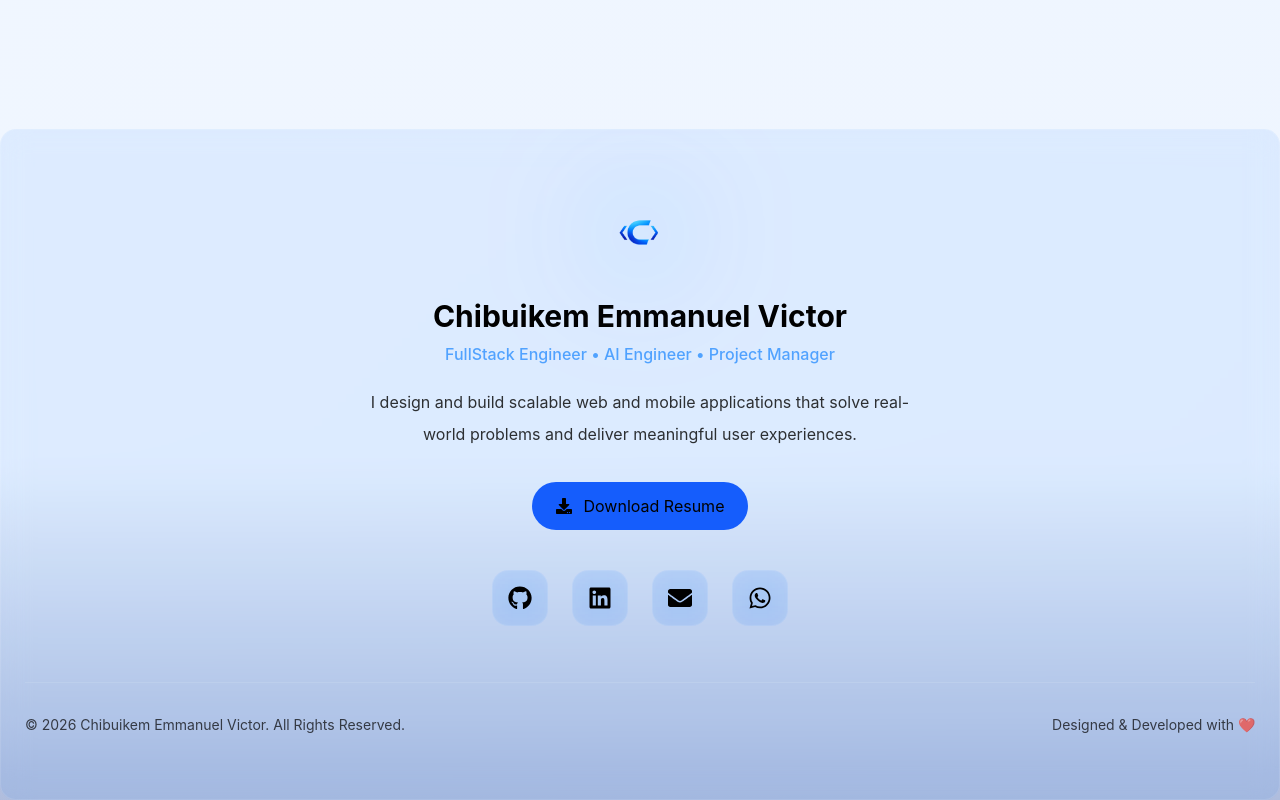
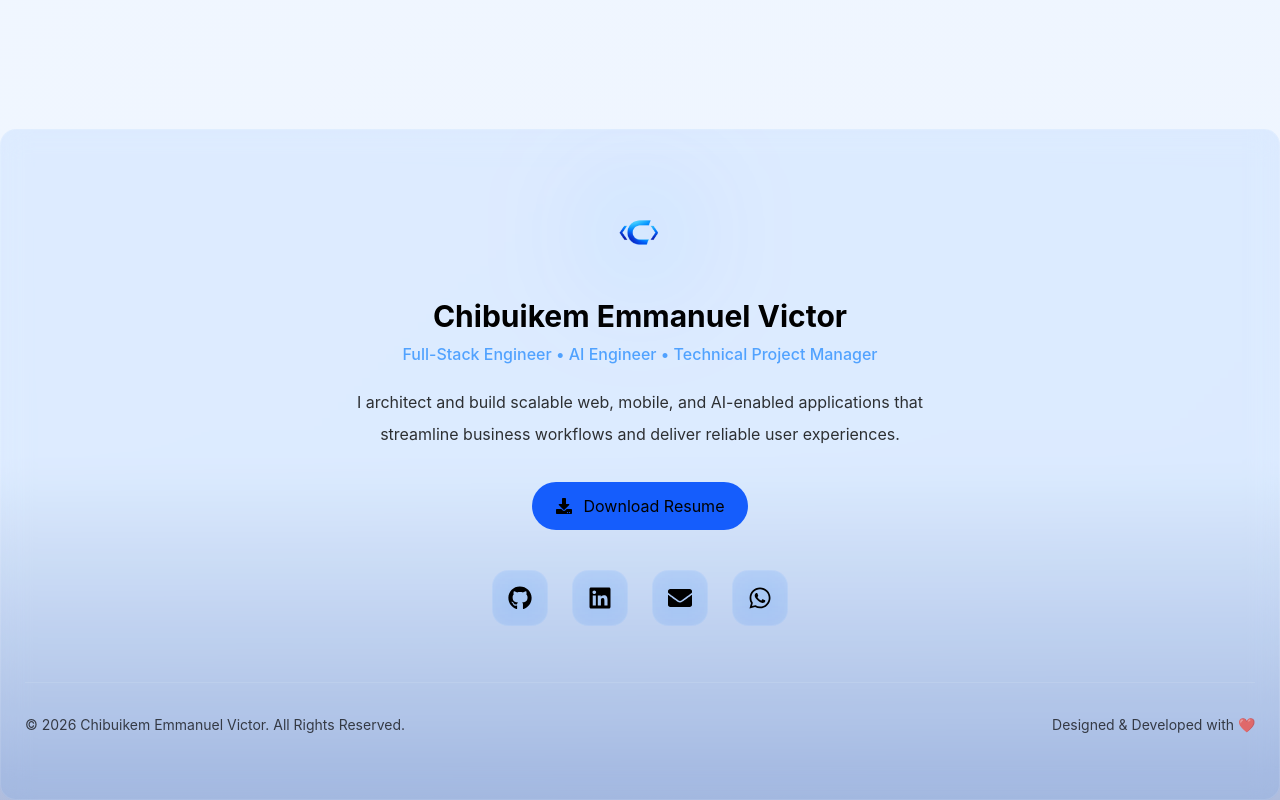
Before and after one commit to chibuikem-emmanuel/Chibuikem-Emmanuel-Tech, a React (Vite) app: page / in a window 1280 px wide. Shown: the part 8119-8919 px from the top of the page. Built offline with nearby package versions, Linux system fonts and the light colour scheme.

Commit message:
changes on the footer

```diff
--- a/src/components/Footer.jsx
+++ b/src/components/Footer.jsx
@@ -73,13 +73,13 @@ export default function Footer() {
 </h2>
 
 <p className="mt-2 text-blue-400 font-medium">
-              FullStack Engineer • AI Engineer • Project Manager
+  Full-Stack Engineer • AI Engineer • Technical Project Manager
 </p>
 
 <p className="mt-5 max-w-xl opacity-80 leading-8">
-              I design and build scalable web and mobile
-              applications that solve real-world problems
-              and deliver meaningful user experiences.
+  I architect and build scalable web, mobile, and AI-enabled
+  applications that streamline business workflows and deliver
+  reliable user experiences.
 </p>
 
             {/* Resume */}
```
Lines whose indentation alone changed are shown as unchanged.
